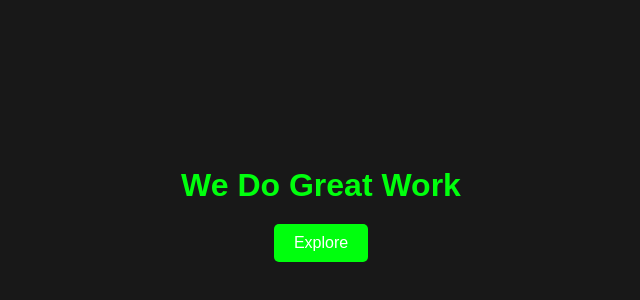
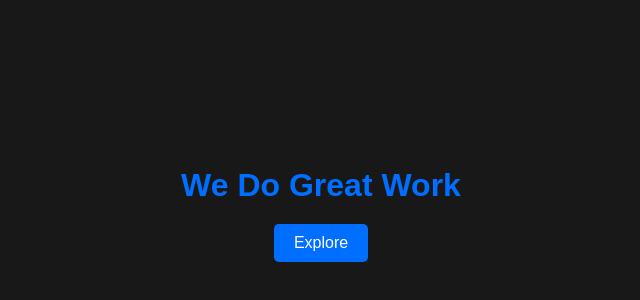
Before and after one commit to RaviRanjanSahu/My-2-Git, a plain HTML site: page index.html in a window 1280 px wide. Shown: the part 186-486 px from the top of the page, without its empty margins (319-959 px from the left). Drawn offline with Linux system fonts and the light colour scheme.

Commit message:
Third Commit

```diff
--- a/style.css
+++ b/style.css
@@ -24,7 +24,7 @@ body {
 }
 
 h1 {
-    color: rgb(0, 255, 13);
+    color: rgb(0, 110, 255);
     text-align: center;
 }
 
@@ -32,7 +32,7 @@ button {
     padding: 10px 20px;
     font-size: 16px;
     color: white;
-    background-color: rgb(0, 255, 13);
+    background-color: rgb(0, 110, 255);
     border: none;
     border-radius: 5px;
     cursor: pointer;
```
